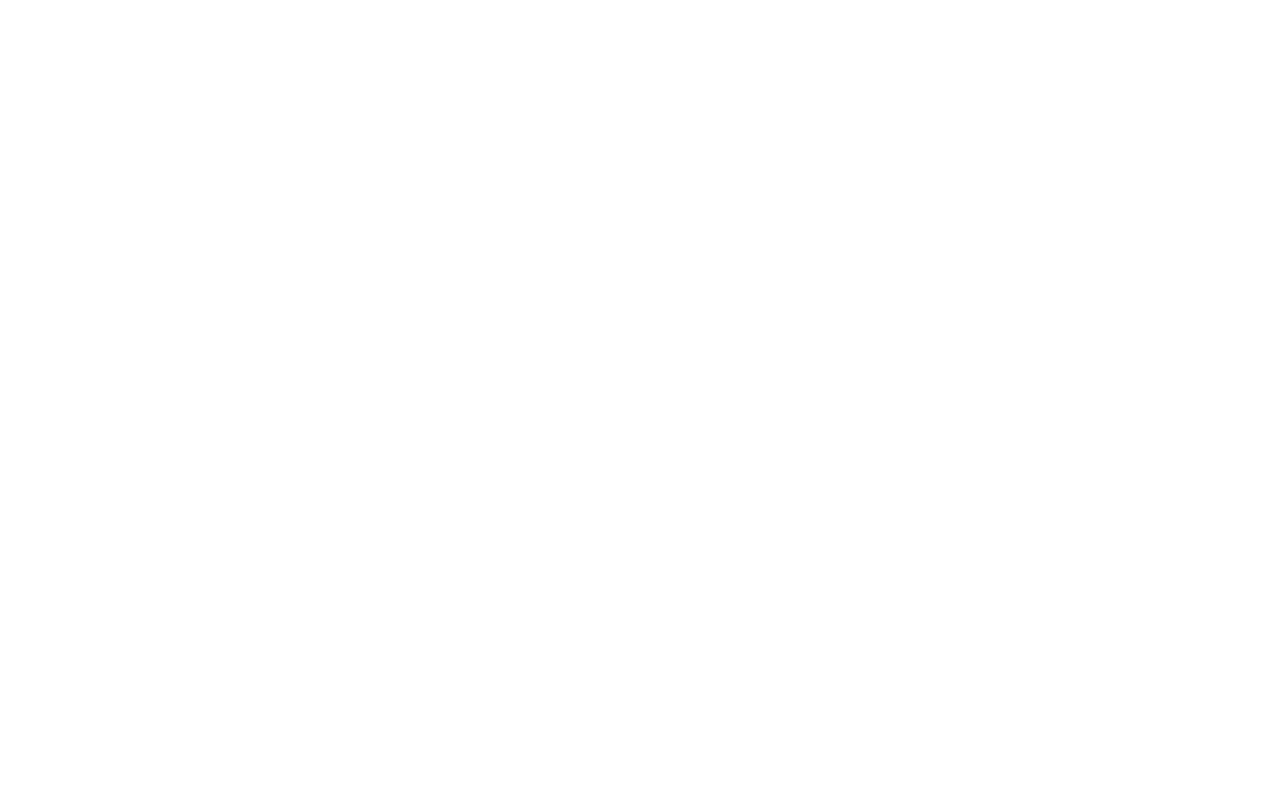
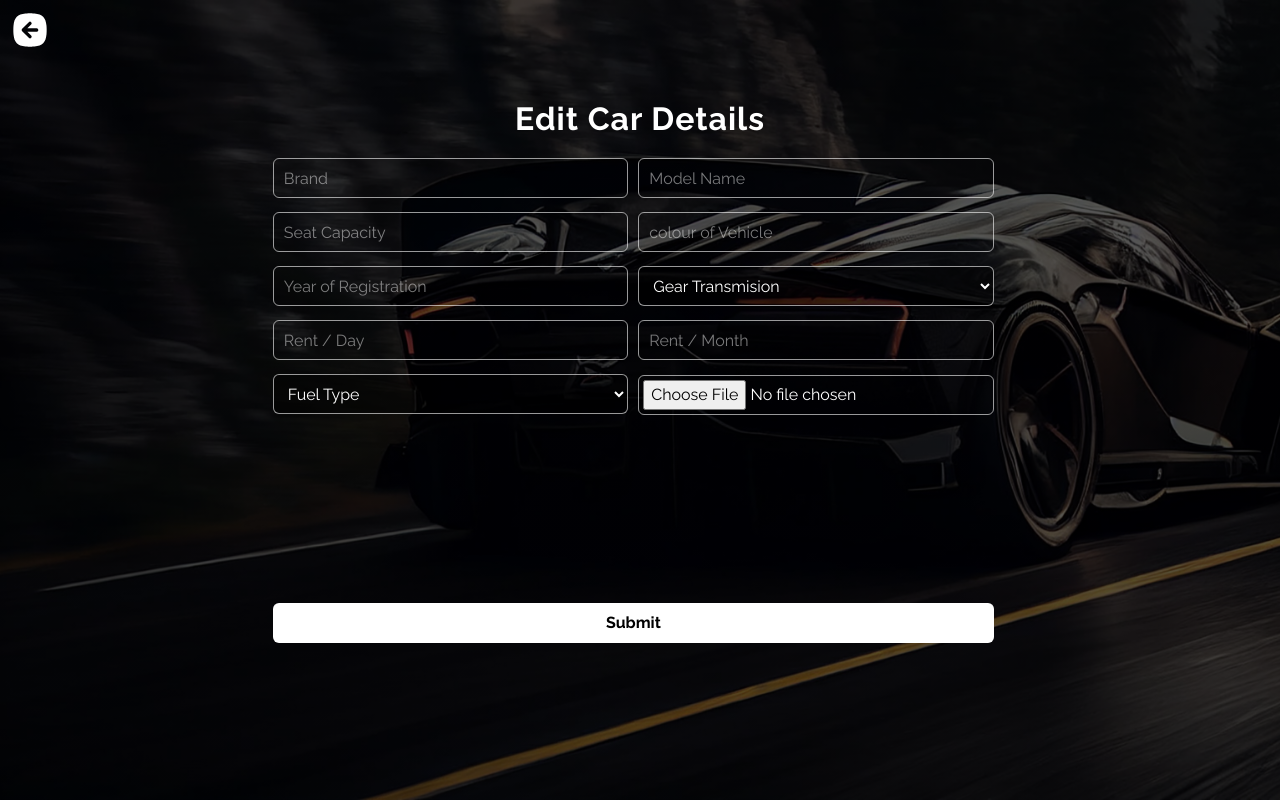
Before and after one commit to shamilbinumer/RentalCar, a React (Vite) app: page /editCar/1/1 in a window 1280 px wide. Before the commit this address had no page. Built offline with nearby package versions, Linux system fonts and the light colour scheme; no server answers.

Commit message:
fghfghgfh

```diff
--- a/src/App.jsx
+++ b/src/App.jsx
@@ -7,6 +7,8 @@ import AdminLogin from './Components/AdminLogin/AdminLogin'
 import AdminHome from './Components/AdminHome/AdminHome'
 import AddCar from './Components/AddCar/AddCar'
 import AddBike from './Components/AddBike/AddBike'
+import EditCar from './Components/EditCar/EditCar'
+import EditBike from './Components/EditBike/EditBike'
 
 function App() {
 
@@ -21,6 +23,8 @@ function App() {
       <Route path='/admin' Component={AdminHome}/>
       <Route path='/addCar' Component={AddCar}/>
       <Route path='/addBike' Component={AddBike}/>
+      <Route path='/editCar/:type/:id' Component={EditCar}/>
+      <Route path='/editBike/:type/:id' Component={EditBike}/>
      </Routes>
      </BrowserRouter>
     </>
--- a/src/Components/AdminHome/AdminHome.jsx
+++ b/src/Components/AdminHome/AdminHome.jsx
@@ -209,7 +209,7 @@ const AdminHome = () => {
                   <td>
                     <div className="icons">
                       <div> <i className="fa fa-ban" aria-hidden="true"></i></div>
-                      <div> <i className="fa fa-edit" aria-hidden="true"></i></div>
+                      <div><Link to={`/edit${vehicle.type === 'car' ? 'Car' : 'Bike'}/${vehicle.type}/${vehicle._id}`}> <i className="fa fa-edit" aria-hidden="true"></i></Link></div>
                       <div> <i className="fa fa-trash" aria-hidden="true" onClick={()=>deleteItem(vehicle.type,vehicle._id)}></i></div>
                       <div>
                         <i className="fa fa-eye" aria-hidden="true" onClick={() => getDetailsOfVehicle(vehicle.type,vehicle._id)} data-bs-toggle="modal" data-bs-target="#staticBackdrop"></i>
--- /dev/null
+++ b/src/Components/EditBike/EditBike.jsx
@@ -0,0 +1,11 @@
+import React from 'react'
+
+const EditBike = () => {
+  return (
+    <div>
+      fdrgfdgdfg
+    </div>
+  )
+}
+
+export default EditBike
--- /dev/null
+++ b/src/Components/EditCar/EditCar.jsx
@@ -0,0 +1,137 @@
+import React, { useEffect, useState } from 'react'
+import './EditCar.scss'
+import { Link, useNavigate, useParams } from 'react-router-dom'
+import { TbSquareRoundedArrowLeftFilled } from "react-icons/tb";
+
+import axios from 'axios'
+
+const EditCar = () => {
+    const {type,id} = useParams()
+    console.log(type,id);
+    const navigate=useNavigate()
+    const [val,setVal]=useState({
+        type:"",
+        brand:"",
+        model:"",
+        yearOfRegistration:"",
+        colour:"",
+        isActive:"",
+        fuel_type:"",
+        transmision:"",
+        seatCapacity:"",
+        rentPerDay:"",
+        rentPerMonth:"",
+        photo:""
+    })
+
+     ////////////////// base64 /////////////////
+
+     function convertToBase64Banner(file) {
+        return new Promise((resolve, reject) => {
+            const fileReader = new FileReader();
+            fileReader.readAsDataURL(file);
+
+            fileReader.onload = () => {
+                resolve(fileReader.result)
+            }
+            fileReader.onerror = (error) => {
+                reject(error)
+            }
+        })
+      }
+
+        ////////////////// base64 /////////////////
+
+    const getData=(e)=>{
+        setVal((pre)=>({...pre,[e.target.name]:e.target.value}))
+        console.log(val);
+    }
+
+    const getImage=async(e)=>{
+        const file = e.target.files[0];
+        if (file) {
+            const base64Image = await convertToBase64Banner(file);
+            setVal({ ...val, photo: base64Image });
+            console.log(val.photo);
+        }
+    }
+
+    const getDetailsOfVehicle = async () => {
+        try {
+          const res = await axios.get(`http://localhost:7000/rentelCar/getFullBikeDetails/${type}/${id}`);
+          console.log(res.data);
+          setVal(res.data);
+        } catch (error) {
+          console.error('Error fetching bike details:', error);
+        }
+      }
+
+
+    const addVehicle = async (e) => {
+        e.preventDefault();
+        try {
+            const res = await axios.post("http://localhost:7000/rentelCar/addvehicle", {...val,type:"car",isActive:true});
+            console.log(res.data);
+            alert("Car Added SuccessFully")
+            navigate("/admin")
+        } catch (error) {
+            console.error("Error adding vehicle:", error);
+           alert("Adding Failed,Please Try Again")
+        }
+    };
+
+    useEffect(()=>{
+        getDetailsOfVehicle()
+    },[])
+  return (
+    <div className='editCarMainDiv'>
+       <div className="back_btn">
+        <Link to='/admin'><TbSquareRoundedArrowLeftFilled className='backBtn' /></Link>
+      </div>
+      <div className="form">
+        <div className="main_card">
+            <h2>Edit Car Details</h2>
+            <div className="inputs">
+                <form action="" onSubmit={addVehicle}>
+                    <div>
+                        <input type="text" placeholder='Brand' name='brand' onChange={getData} required value={val.brand} />
+                        <input type="text" placeholder='Model Name' name='model' onChange={getData} required value={val.model} />
+                    </div>
+                    <div>
+                    <input type="text" placeholder='Seat Capacity' name='seatCapacity' onChange={getData} required value={val.seatCapacity} />
+                        <input type="text" placeholder='colour of Vehicle' name='colour' onChange={getData} required value={val.colour} />
+                    </div>
+                    <div>
+                        <input type="text" placeholder='Year of Registration' name='yearOfRegistration' onChange={getData} required value={val.yearOfRegistration}/>
+                        <select onChange={getData} name='transmision' required value={val.transmision} >
+                            <option >Gear Transmision</option>
+                            <option value="Manual">Manual</option>
+                            <option value="AutoMatic">AutoMatic</option>
+                        </select>
+
+                    </div>
+                    <div>
+                        <input type="text" placeholder='Rent / Day' name='rentPerDay' onChange={getData} required value={val.rentPerDay} />
+                        <input type="text" placeholder='Rent / Month' name='rentPerMonth' onChange={getData} required value={val.rentPerMonth} />
+                    </div>
+                    <div>
+                    <select onChange={getData} name='fuel_type' required value={val.fuel_type}>
+                        <option >Fuel Type</option>
+                            <option value="Petrol">Petrol</option>
+                            <option value="Diesel">Diesel</option>
+                        </select>
+                        <input type="file" placeholder='photo' onChange={getImage} className='file_input' required/>
+                        <div className="photo"><img src={val.photo} alt="" /></div>
+                    </div>
+                    <div className="submit_btn">
+                        <button>Submit</button>
+                    </div>
+                </form>
+            </div>
+        </div>
+      </div>
+    </div>
+  )
+}
+
+export default EditCar
--- /dev/null
+++ b/src/Components/EditCar/EditCar.scss
@@ -0,0 +1,102 @@
+.editCarMainDiv{
+    height: 100vh;
+    background-image: linear-gradient(rgba(0, 0, 0, 0.663),rgba(0, 0, 0, 0.663)),url(/bgCar.jpg);
+    background-size: cover;
+    background-attachment: fixed;
+    background-repeat: no-repeat;
+}
+.editCarMainDiv{
+    .back_btn{
+        padding: 10px;
+    }
+    .backBtn{
+        text-decoration: none;
+        color: #ffffff;
+        font-size: 40px;
+    }
+    .main_card{
+        // background-color: red;
+        height: auto;
+        width: 70%;
+        margin: auto;
+        // margin-top: 2%;
+        padding: 40px;
+    }
+    .main_card{
+        h2{
+            text-align: center;
+            margin-bottom: 20px;
+            color: #ffffff;
+            font-weight: 700;
+            letter-spacing: 1px;
+        }
+    }
+    .inputs{
+        // background-color: red;
+        width: 90%;
+        margin: auto;
+    }
+    .inputs{
+        input,select{
+            width: 48.4%;
+            margin-bottom: 14px;
+            margin-right: 10px;
+            height: 40px;
+            color: white;
+            padding-left: 10px;
+            border: none;
+            border-radius: 6px;
+            background-color: transparent;
+            border: 1px solid #ffffff98;
+            // margin: 4px;
+        }
+        .file_input{
+            padding: 4px;
+        }
+        select{
+            color: #ffffff;
+            background-color: rgba(0, 0, 0, 0.393);
+            padding-right: 10px;
+        }
+        input::placeholder{
+            color: #ffffff77;
+            font-size: 16px;
+        }
+        input:focus {
+           outline: none;
+           }
+           select:focus{
+            outline: none;
+           }
+        .submit_btn{
+            padding-top: 24px;
+        }
+        .submit_btn{
+            button{
+                background-color: #ffffff;
+                color: rgb(0, 0, 0);
+                font-weight: 700;
+                border: none;
+                width: 98.2%;
+                height: 40px;
+                border-radius: 6px;
+            }
+        }
+        .file-input{
+            // input{
+            //     border: none;
+            // }
+        }
+        .photo{
+            width: 250px;
+            height: 150px;
+            // background-color: white;
+            margin: auto;
+        }
+        .photo{
+            img{
+                width: 100%;
+            }
+        }
+    }
+}
```
Also changed, not shown: src/Components/EditBike/EditBike.scss (added).
